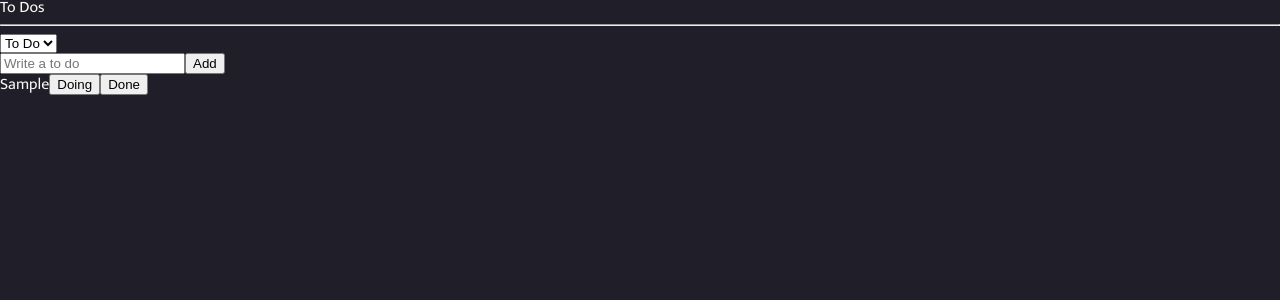
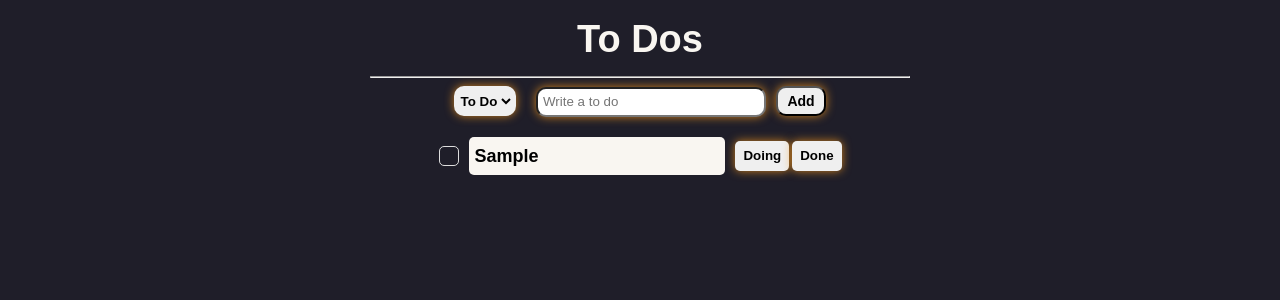
Before and after one commit to funky1119/to-do-list, a React (Create React App) app: page / in a window 1280 px wide. Both pictures are taken after typing "Sample" into the empty fields and a click on the button "Add". Shown: the top 300 px of the page. Built offline with nearby package versions, Linux system fonts and the light colour scheme.

Commit message:
디자인 및 삭제 기능 추가

```diff
--- /dev/null
+++ b/src/components/CategorySelect.tsx
@@ -0,0 +1,38 @@
+import { useRecoilState } from "recoil";
+import { CATEGORY } from "../models/toDo";
+import { categoryState } from "../state/atorms";
+import styled from "styled-components";
+
+function CategorySelect() {
+  const [category, setCategory] = useRecoilState(categoryState);
+  const onInput = (event: React.FormEvent<HTMLSelectElement>) => {
+    setCategory(event.currentTarget.value as CATEGORY);
+  };
+
+  return (
+    <Select value={category} onInput={onInput}>
+      <Option value={CATEGORY.TO_DO}>To Do</Option>
+      <Option value={CATEGORY.DOING}>Doing</Option>
+      <Option value={CATEGORY.DONE}>Done</Option>
+    </Select>
+  );
+}
+
+export default CategorySelect;
+
+const Select = styled.select`
+  height: 30px;
+  width: auto;
+  text-align: center;
+  border-radius: 10px;
+  font-weight: 600;
+  border: 2px solid transparent; /* 테두리는 투명으로 설정 */
+  box-shadow: 0 0 10px rgba(245, 151, 29, 0.8); /* 형광 효과를 주는 box-shadow 설정 */
+  transition: box-shadow 0.3s ease; /* 효과가 적용될 때 부드럽게 전환되도록 설정 */
+
+  &:hover {
+    box-shadow: 0 0 20px rgba(245, 151, 29, 1); /* 호버 시 더 강한 형광 효과 */
+  }
+`;
+
+const Option = styled.option``;
--- a/src/components/CreateTodo.tsx
+++ b/src/components/CreateTodo.tsx
@@ -1,8 +1,8 @@
 import { IFormData } from "../models/formData";
 import { useRecoilValue, useSetRecoilState } from "recoil";
 import { categoryState, toDoState } from "../state/atorms";
-import { CATEGORY } from "../models/toDo";
 import { useForm } from "react-hook-form";
+import styled from "styled-components";
 
 function CreateTodo() {
   const { register, handleSubmit, setValue } = useForm<IFormData>();
@@ -19,13 +19,42 @@ function CreateTodo() {
 
   return (
     <form onSubmit={handleSubmit(handleValid)}>
-      <input
+      <Input
         {...register("todo", { required: "할 일을 작성해주세요" })}
         placeholder="Write a to do"
       />
-      <button>Add</button>
+      <Button>Add</Button>
     </form>
   );
 }
 
 export default CreateTodo;
+
+const Input = styled.input`
+  height: 30px;
+  width: 230px;
+  border-radius: 10px;
+  padding: 0 5px;
+  margin: 0 10px 0 20px;
+  border-radius: 2px solid transparent;
+  box-shadow: 0 0 10px rgba(245, 151, 29, 0.8); /* 형광 효과를 주는 box-shadow 설정 */
+  transition: box-shadow 0.3s ease; /* 효과가 적용될 때 부드럽게 전환되도록 설정 */
+
+  &:hover {
+    box-shadow: 0 0 20px rgba(245, 151, 29, 1); /* 호버 시 더 강한 형광 효과 */
+  }
+`;
+
+const Button = styled.button`
+  height: 30px;
+  width: 50px;
+  font-size: 14px;
+  font-weight: 600;
+  border-radius: 10px;
+  box-shadow: 0 0 10px rgba(245, 151, 29, 0.8); /* 형광 효과를 주는 box-shadow 설정 */
+  transition: box-shadow 0.3s ease; /* 효과가 적용될 때 부드럽게 전환되도록 설정 */
+
+  &:hover {
+    box-shadow: 0 0 20px rgba(245, 151, 29, 1); /* 호버 시 더 강한 형광 효과 */
+  }
+`;
--- /dev/null
+++ b/src/components/DeleteTodo.tsx
@@ -0,0 +1,46 @@
+import { IFormData } from "../models/formData";
+import { useRecoilState, useSetRecoilState } from "recoil";
+import { deleteTodoState, toDoState } from "../state/atorms";
+import { useForm } from "react-hook-form";
+import styled from "styled-components";
+
+function DeleteTodo() {
+  const { handleSubmit } = useForm<IFormData>();
+  const setToDos = useSetRecoilState(toDoState);
+  const [deleteTodo, setDeleteTodo] = useRecoilState(deleteTodoState);
+
+  const handleValid = (data: IFormData) => {
+    setToDos((prev) =>
+      prev.filter((item) => !deleteTodo.includes(item.id.toString()))
+    );
+    setDeleteTodo([]);
+  };
+  console.log(deleteTodo.length);
+
+  return (
+    <>
+      {deleteTodo.length > 0 && (
+        <form onSubmit={handleSubmit(handleValid)}>
+          <Button>Delete</Button>
+        </form>
+      )}
+    </>
+  );
+}
+
+export default DeleteTodo;
+
+const Button = styled.button`
+  margin-left: 10px;
+  height: 30px;
+  width: 60px;
+  font-size: 14px;
+  font-weight: 600;
+  border-radius: 10px;
+  box-shadow: 0 0 10px rgba(245, 151, 29, 0.8); /* 형광 효과를 주는 box-shadow 설정 */
+  transition: box-shadow 0.3s ease; /* 효과가 적용될 때 부드럽게 전환되도록 설정 */
+
+  &:hover {
+    box-shadow: 0 0 20px rgba(245, 151, 29, 1); /* 호버 시 더 강한 형광 효과 */
+  }
+`;
--- a/src/components/Todo.tsx
+++ b/src/components/Todo.tsx
@@ -1,9 +1,13 @@
 import { useSetRecoilState } from "recoil";
 import { IToDo, CATEGORY } from "../models/toDo";
-import { toDoState } from "../state/atorms";
+import { deleteTodoState, toDoState } from "../state/atorms";
+import styled from "styled-components";
+import { ChangeEvent } from "react";
 
 function Todo({ id, text, category }: IToDo) {
   const setToDos = useSetRecoilState(toDoState);
+  const setDeleteTodo = useSetRecoilState(deleteTodoState);
+
   const onClick = (event: React.MouseEvent<HTMLButtonElement>) => {
     const {
       currentTarget: { name },
@@ -19,26 +23,103 @@ function Todo({ id, text, category }: IToDo) {
       ];
     });
   };
+
+  const onChange = (event: ChangeEvent<HTMLInputElement>) => {
+    const { checked, value } = event.currentTarget;
+
+    if (checked) {
+      // 체크 될 경우 삭제 목록
+      setDeleteTodo((prev) => [...prev, value]);
+    } else {
+      // 해제 할 경우 삭제 취소
+      setDeleteTodo((prev) => prev.filter((item) => item !== value));
+    }
+  };
+
   return (
-    <li>
-      {text}
+    <Li>
+      <Label>
+        <CheckBox type="checkbox" value={id} onChange={onChange} />
+        <Text> {text}</Text>
+      </Label>
       {category !== CATEGORY.DOING && (
-        <button name={CATEGORY.DOING} onClick={onClick}>
+        <Button name={CATEGORY.DOING} onClick={onClick}>
           Doing
-        </button>
+        </Button>
       )}
       {category !== CATEGORY.TO_DO && (
-        <button name={CATEGORY.TO_DO} onClick={onClick}>
+        <Button name={CATEGORY.TO_DO} onClick={onClick}>
           To Do
-        </button>
+        </Button>
       )}
       {category !== CATEGORY.DONE && (
-        <button name={CATEGORY.DONE} onClick={onClick}>
+        <Button name={CATEGORY.DONE} onClick={onClick}>
           Done
-        </button>
+        </Button>
       )}
-    </li>
+    </Li>
   );
 }
 
 export default Todo;
+
+const Li = styled.li`
+  display: flex;
+  margin-bottom: 10px;
+  align-items: center;
+`;
+const Label = styled.label`
+  display: flex;
+  align-items: center;
+`;
+const CheckBox = styled.input`
+  width: 20px;
+  height: 20px;
+  margin-right: 10px;
+  border-radius: 25%;
+  border: 1px solid #ddd;
+  appearance: none;
+  cursor: pointer;
+  transition: background 0.2s;
+
+  &:checked {
+    background-color: ${(props) => props.theme.iconButton};
+    border: none;
+    &::after {
+      display: block;
+      content: "✔️";
+      text-align: center;
+      color: white;
+    }
+  }
+`;
+
+const Text = styled.span`
+  display: inline-flex;
+  margin-right: 10px;
+  width: 20vw;
+  max-width: 400px;
+  height: auto;
+  background-color: ${(props) => props.theme.textColor};
+  color: #000;
+  font-weight: 600;
+  font-size: 18px;
+  padding: 10px 5px;
+  align-items: center;
+  border-radius: 5px;
+  word-break: break-all; /* 줄 바꿈 설정 */
+`;
+
+const Button = styled.button`
+  border-radius: 5px;
+  border: 2px solid transparent;
+  box-shadow: 0 0 10px rgba(245, 151, 29, 0.8); /* 형광 효과를 주는 box-shadow 설정 */
+  transition: box-shadow 0.3s ease; /* 효과가 적용될 때 부드럽게 전환되도록 설정 */
+  margin-right: 3px;
+  height: 30px;
+  font-weight: 600;
+
+  &:hover {
+    box-shadow: 0 0 20px rgba(245, 151, 29, 1); /* 호버 시 더 강한 형광 효과 */
+  }
+`;
--- a/src/components/TodoList.tsx
+++ b/src/components/TodoList.tsx
@@ -1,33 +1,59 @@
-import { useRecoilState, useRecoilValue } from "recoil";
-import { categoryState, toDoSelector, toDoState } from "../state/atorms";
+import { useRecoilValue } from "recoil";
+import { toDoSelector } from "../state/atorms";
 import CreateTodo from "./CreateTodo";
 import Todo from "./Todo";
-import { CATEGORY } from "../models/toDo";
+import styled from "styled-components";
+import CategorySelect from "./CategorySelect";
+import DeleteTodo from "./DeleteTodo";
 
 function TodoList() {
   const toDos = useRecoilValue(toDoSelector);
-  const [category, setCategory] = useRecoilState(categoryState);
-  const onInput = (event: React.FormEvent<HTMLSelectElement>) => {
-    setCategory(event.currentTarget.value as CATEGORY);
-  };
 
   return (
-    <div>
-      <h1>To Dos</h1>
+    <Container>
+      <Title>To Dos</Title>
       <hr />
-      <select value={category} onInput={onInput}>
-        <option value={CATEGORY.TO_DO}>To Do</option>
-        <option value={CATEGORY.DOING}>Doing</option>
-        <option value={CATEGORY.DONE}>Done</option>
-      </select>
-      <CreateTodo />
-      <ul>
-        {toDos.map((todo) => (
-          <Todo key={todo.id} {...todo} />
-        ))}
-      </ul>
-    </div>
+      <Wrapper>
+        <TodoActionForm>
+          <CategorySelect />
+          <CreateTodo />
+          <DeleteTodo />
+        </TodoActionForm>
+        <Ul>
+          {toDos.map((todo) => (
+            <Todo key={todo.id} {...todo} />
+          ))}
+        </Ul>
+      </Wrapper>
+    </Container>
   );
 }
 
 export default TodoList;
+
+const Container = styled.div`
+  padding: 0 20px;
+  margin: 0 auto;
+  max-width: 580px;
+`;
+
+const Title = styled.h1`
+  font-size: 38px;
+  font-weight: 600;
+  text-align: center;
+  padding: 20px 0 10px;
+`;
+const Wrapper = styled.div`
+  display: flex;
+  justify-content: center;
+  align-items: center;
+  flex-direction: column;
+`;
+
+const TodoActionForm = styled.div`
+  display: flex;
+`;
+
+const Ul = styled.ul`
+  margin: 20px 0;
+`;
--- a/src/state/atorms.ts
+++ b/src/state/atorms.ts
@@ -11,6 +11,11 @@ export const toDoState = atom<IToDo[]>({
   default: [],
 });
 
+export const deleteTodoState = atom<string[]>({
+  key: "deleteTodo",
+  default: [],
+});
+
 export const toDoSelector = selector({
   key: "toDoSelector",
   get: ({ get }) => {
```
